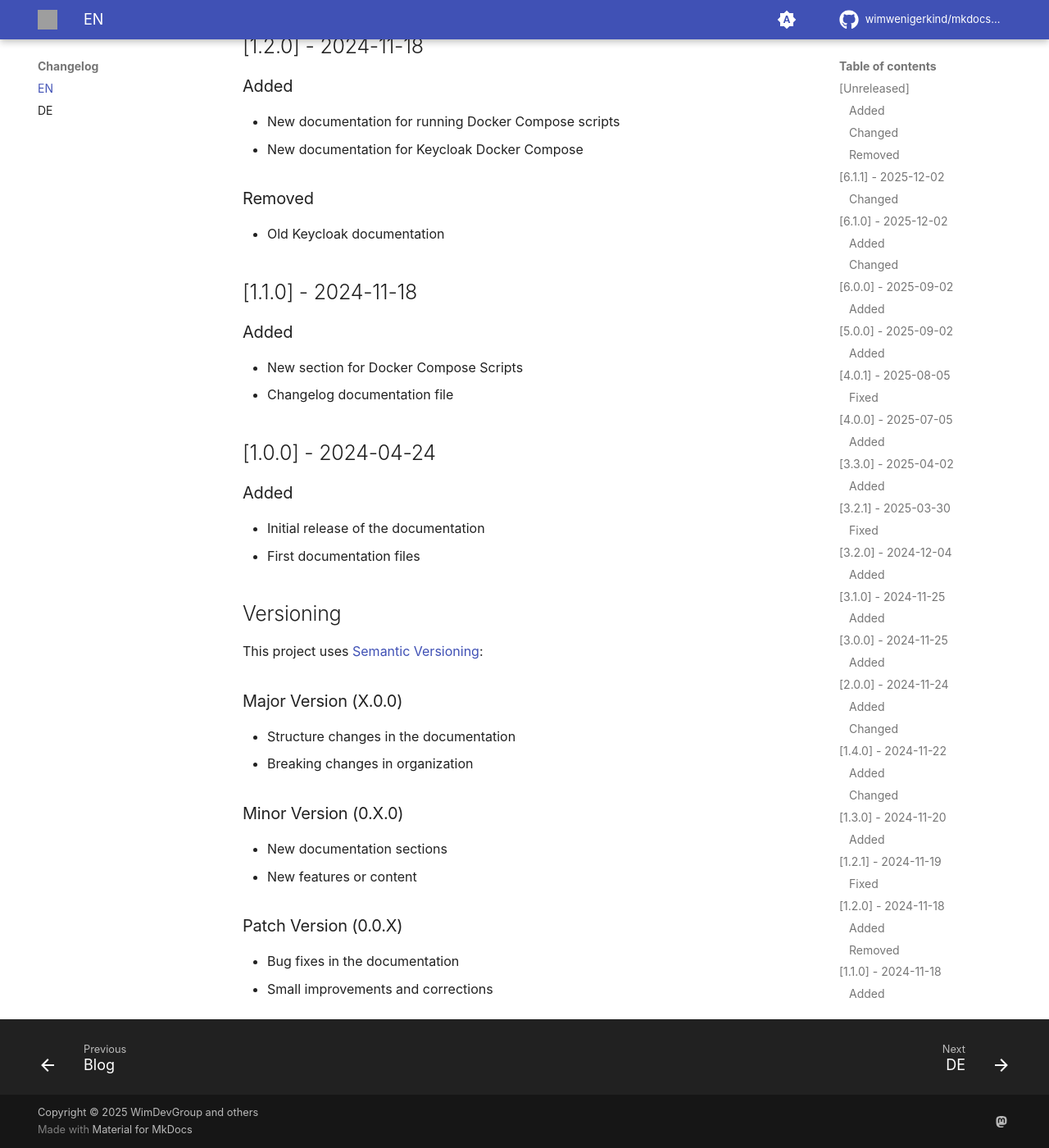
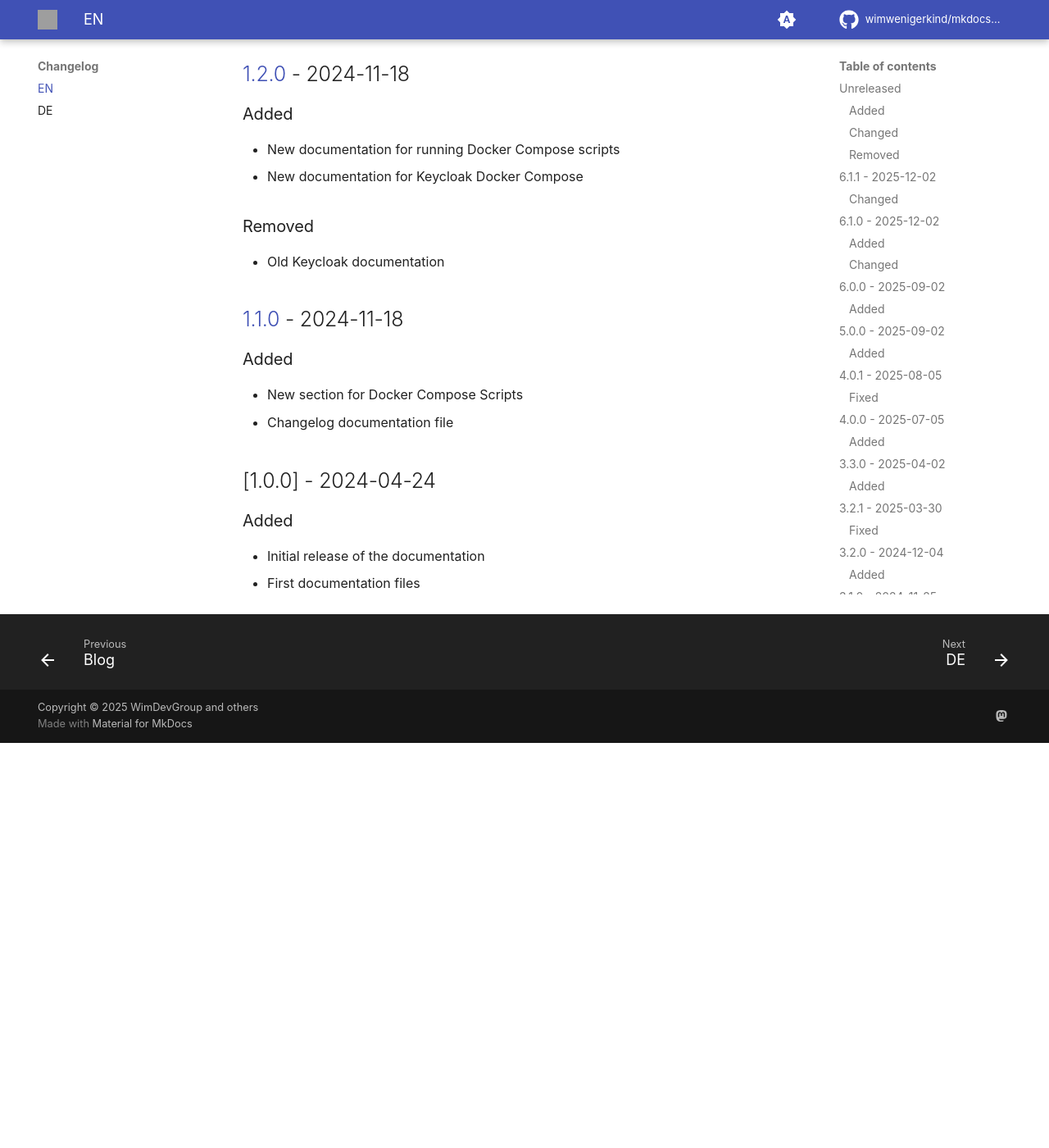
Before and after one commit to wimwenigerkind/mkdocs-wim-wenigerkind, an MkDocs documentation site: the page built from docs/changelog/en.md, in a window 1280 px wide and 1400 px high, scrolled down 3836 px. Shown: the whole window at 82% size. Built offline with MkDocs 1.6.1 and Material for MkDocs 9.7.7, drawn with Linux system fonts in a browser that asks for light colours; some web fonts are replaced; comment, search, counter and statistics services are not loaded; the version menu is left out; after the commit the page ends 4742 px from its top, so only the background shows below that; some of the changed text lies outside the part shown; grey boxes are pictures that could not be loaded.

Commit message:
chore: add changelog reference links

```diff
--- a/docs/changelog/en.md
+++ b/docs/changelog/en.md
@@ -132,18 +133,21 @@ and this project adheres to [Semantic Versioning](https://semver.org/spec/v2.0.0
 - Initial release of the documentation
 - First documentation files
 
-## Versioning
-
-This project uses [Semantic Versioning](https://semver.org/spec/v2.0.0.html):
-
-### Major Version (X.0.0)
-- Structure changes in the documentation
-- Breaking changes in organization
-
-### Minor Version (0.X.0)
-- New documentation sections
-- New features or content
-
-### Patch Version (0.0.X)
-- Bug fixes in the documentation
-- Small improvements and corrections
+[unreleased]: https://github.com/wimwenigerkind/mkdocs-wim-wenigerkind/compare/v6.1.1...HEAD
+[6.1.1]: https://github.com/wimwenigerkind/mkdocs-wim-wenigerkind/compare/v6.1.0...v6.1.1
+[6.1.0]: https://github.com/wimwenigerkind/mkdocs-wim-wenigerkind/compare/v6.0.0...v6.1.0
+[6.0.0]: https://github.com/wimwenigerkind/mkdocs-wim-wenigerkind/compare/v5.0.0...v6.0.0
+[5.0.0]: https://github.com/wimwenigerkind/mkdocs-wim-wenigerkind/compare/v4.0.1...v5.0.0
+[4.0.1]: https://github.com/wimwenigerkind/mkdocs-wim-wenigerkind/compare/v4.0.0...v4.0.1
+[4.0.0]: https://github.com/wimwenigerkind/mkdocs-wim-wenigerkind/compare/v3.3.0...v4.0.0
+[3.3.0]: https://github.com/wimwenigerkind/mkdocs-wim-wenigerkind/compare/v3.2.1...v3.3.0
+[3.2.1]: https://github.com/wimwenigerkind/mkdocs-wim-wenigerkind/compare/v3.2.0...v3.2.1
+[3.2.0]: https://github.com/wimwenigerkind/mkdocs-wim-wenigerkind/compare/v3.1.0...v3.2.0
+[3.1.0]: https://github.com/wimwenigerkind/mkdocs-wim-wenigerkind/compare/v3.0.0...v3.1.0
+[3.0.0]: https://github.com/wimwenigerkind/mkdocs-wim-wenigerkind/compare/v2.0.0...v3.0.0
+[2.0.0]: https://github.com/wimwenigerkind/mkdocs-wim-wenigerkind/compare/v1.4.0...v2.0.0
+[1.4.0]: https://github.com/wimwenigerkind/mkdocs-wim-wenigerkind/compare/v1.3.0...v1.4.0
+[1.3.0]: https://github.com/wimwenigerkind/mkdocs-wim-wenigerkind/compare/v1.2.1...v1.3.0
+[1.2.1]: https://github.com/wimwenigerkind/mkdocs-wim-wenigerkind/compare/v1.2.0...v1.2.1
+[1.2.0]: https://github.com/wimwenigerkind/mkdocs-wim-wenigerkind/compare/v1.1.0...v1.2.0
+[1.1.0]: https://github.com/wimwenigerkind/mkdocs-wim-wenigerkind/compare/v1.0.0...v1.1.0
```
Also changed, not shown: other parts of docs/changelog/en.md (+1 -0 lines), docs/changelog/de.md (+18 -15 lines).
